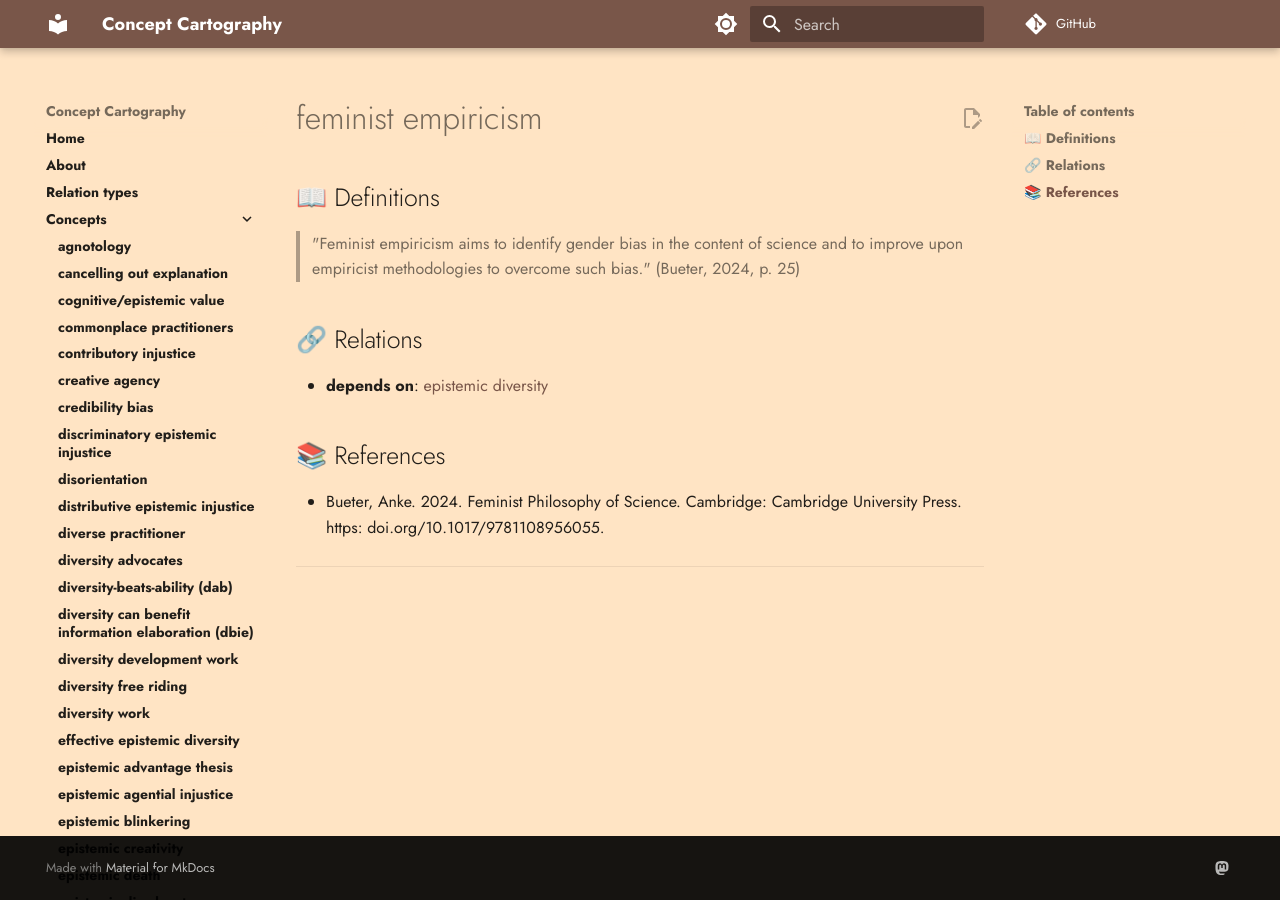
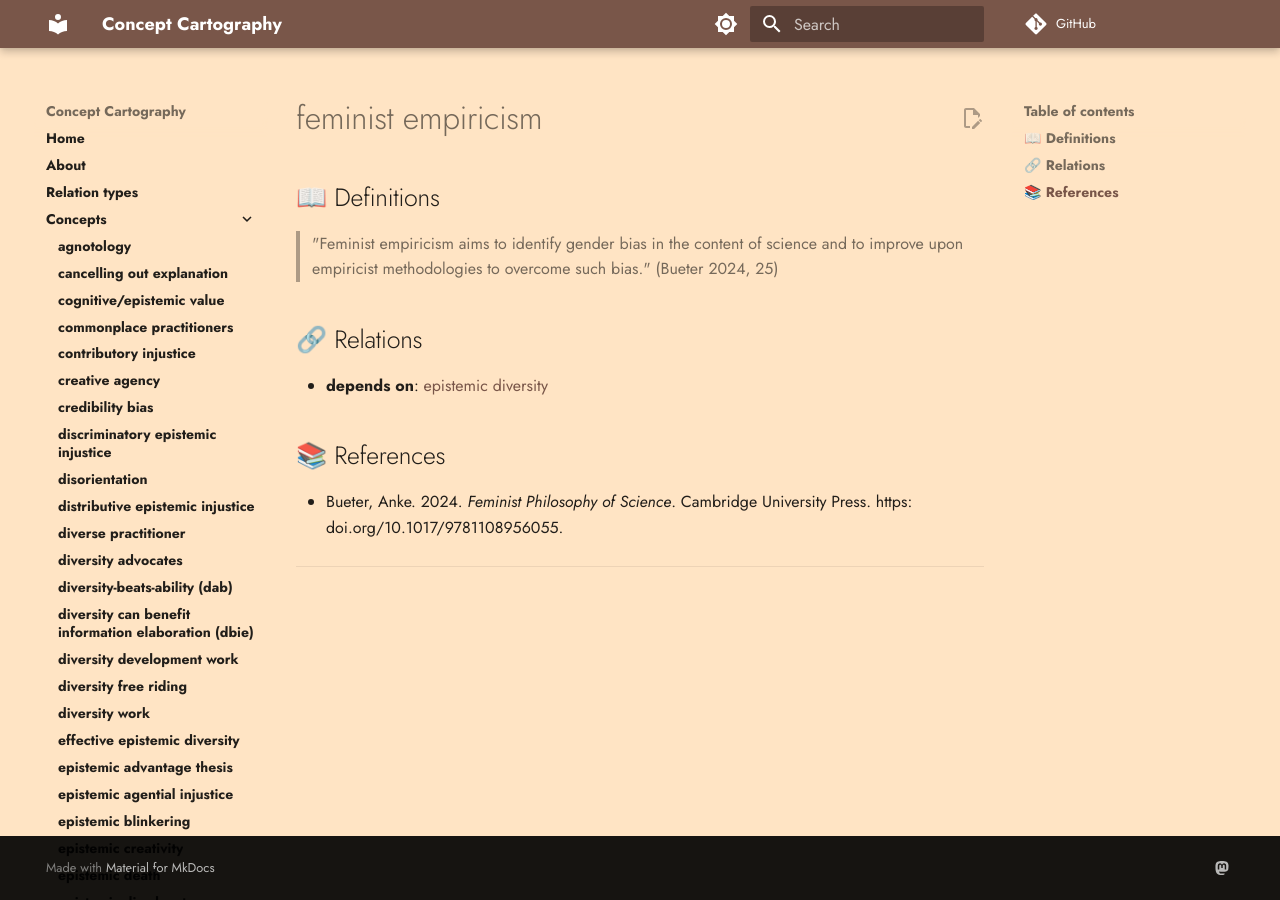
Before and after one commit to conceptcartography/conceptcartography, an MkDocs documentation site: the page built from docs/concepts/feminist-empiricism.md, in a window 1280 px wide. Built offline with MkDocs 1.6.1 and Material for MkDocs 9.7.7, drawn with Linux system fonts in a browser that asks for light colours; comment, search, counter and statistics services are not loaded; the version menu is left out.

Commit message:
Update reference format

```diff
--- a/docs/concepts/feminist-empiricism.md
+++ b/docs/concepts/feminist-empiricism.md
@@ -2,7 +2,7 @@
 
 ## 📖 Definitions
 
-> "Feminist empiricism aims to identify gender bias in the content of science and to improve upon empiricist methodologies to overcome such bias." (Bueter, 2024, p. 25)
+> "Feminist empiricism aims to identify gender bias in the content of science and to improve upon empiricist methodologies to overcome such bias." (Bueter 2024, 25)
 
 ## 🔗 Relations
 
@@ -10,7 +10,7 @@
 
 ## 📚 References
 
-- Bueter, Anke. 2024. Feminist Philosophy of Science. Cambridge: Cambridge University Press. https: doi.org/10.1017/9781108956055.
+- Bueter, Anke. 2024. _Feminist Philosophy of Science_. Cambridge University Press. https: doi.org/10.1017/9781108956055.
 
 ---
 
```
